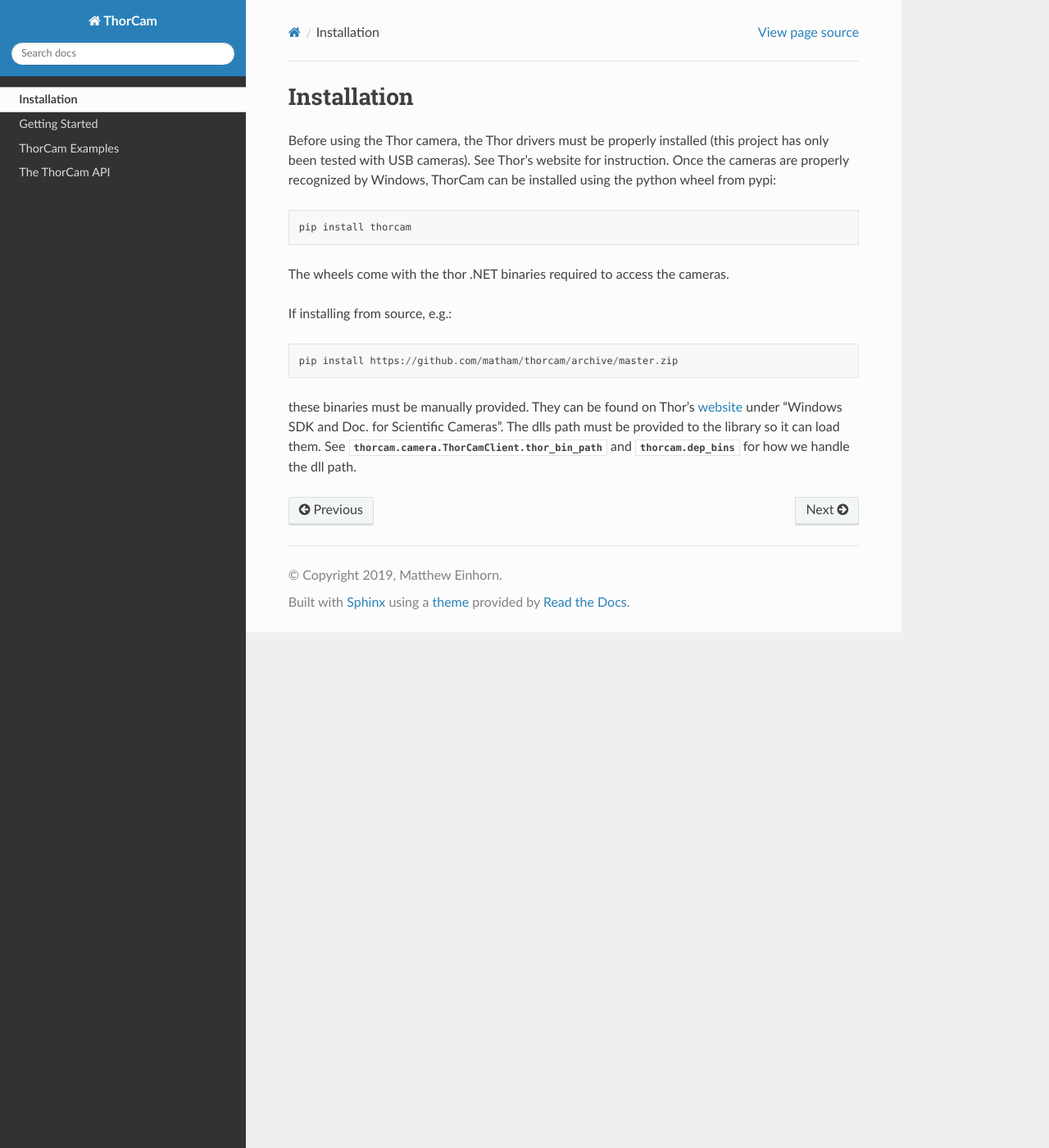
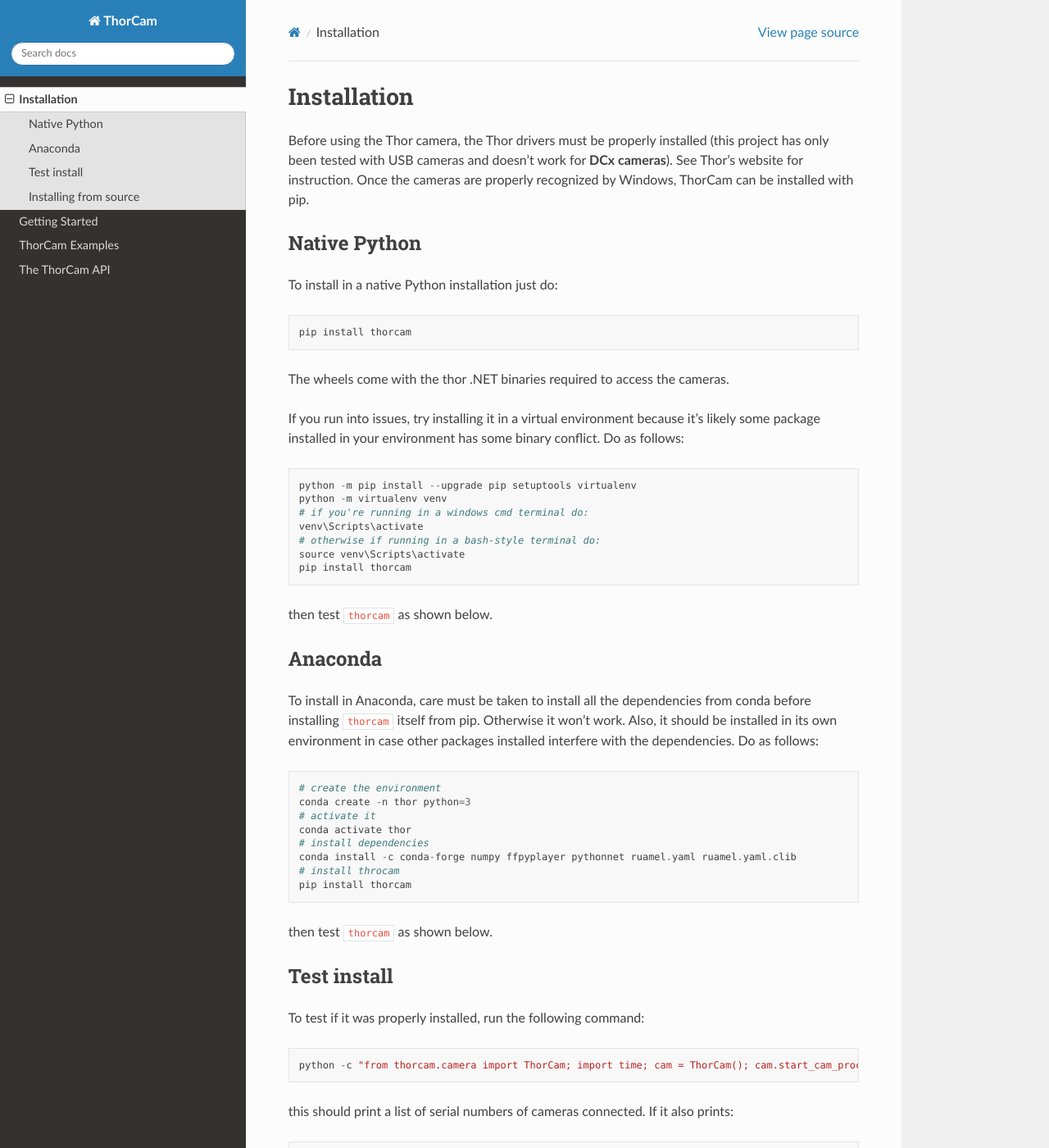
Before and after one commit to matham/thorcam, a Sphinx documentation site: the page built from doc/source/installation.rst, in a window 1280 px wide and 1400 px high. Shown: the whole window at 82% size. Built offline with Sphinx 7.4.7 and the Read the Docs theme 2.0.0, drawn with Linux system fonts in a browser that asks for light colours; some of the changed text lies outside the part shown.

Commit message:
Expand install instructions.

```diff
--- a/doc/source/examples.rst
+++ b/doc/source/examples.rst
@@ -29,9 +29,9 @@
     >>> cam.start_cam_process()
     >>> # get list of attached cams
     >>> cam.refresh_cameras()
-    Received "serials" with value "['05761']"
+    Received "serials" with value "['03756']"
     >>> # open the camera
-    >>> cam.open_camera('05761')
+    >>> cam.open_camera('03756')
     Received "settings" with value "{'binning_x': 1, 'binning_x_range': [1, 24], ..."
     Received "cam_open" with value "None"
     >>> cam.exposure_range
--- a/doc/source/installation.rst
+++ b/doc/source/installation.rst
@@ -5,21 +5,76 @@
 *************
 
 Before using the Thor camera, the Thor drivers must be properly installed
-(this project has only been tested with USB cameras). See
-Thor's website for instruction. Once the cameras are properly recognized
-by Windows, ThorCam can be installed using the python wheel from pypi::
+(this project has only been tested with USB cameras and doesn't work for
+**DCx cameras**). See Thor's website for instruction. Once the cameras are
+properly recognized by Windows, ThorCam can be installed with pip.
+
+Native Python
+-------------
+
+To install in a native Python installation just do::
 
     pip install thorcam
 
 The wheels come with the thor .NET binaries required to access the cameras.
 
-If installing from source, e.g.::
+If you run into issues, try installing it in a virtual environment because it's likely
+some package installed in your environment has some binary conflict. Do as follows::
 
-    pip install https://github.com/matham/thorcam/archive/master.zip
+    python -m pip install --upgrade pip setuptools virtualenv
+    python -m virtualenv venv
+    # if you're running in a windows cmd terminal do:
+    venv\Scripts\activate
+    # otherwise if running in a bash-style terminal do:
+    source venv\Scripts\activate
+    pip install thorcam
 
-these binaries must be manually provided. They can be found on Thor's
+then test ``thorcam`` as shown below.
+
+Anaconda
+--------
+
+To install in Anaconda, care must be taken to install all the dependencies from
+conda before installing ``thorcam`` itself from pip. Otherwise it won't work.
+Also, it should be installed in its own environment in case other packages installed
+interfere with the dependencies. Do as follows::
+
+    # create the environment
+    conda create -n thor python=3
+    # activate it
+    conda activate thor
+    # install dependencies
+    conda install -c conda-forge numpy ffpyplayer pythonnet ruamel.yaml ruamel.yaml.clib
+    # install throcam
+    pip install thorcam
+
+then test ``thorcam`` as shown below.
+
+Test install
+------------
+
+To test if it was properly installed, run the following command::
+
+    python -c "from thorcam.camera import ThorCam; import time; cam = ThorCam(); cam.start_cam_process(); cam.refresh_cameras(); time.sleep(5); print(cam.serials); cam.stop_cam_process(join=True)"
+
+this should print a list of serial numbers of cameras connected. If it also prints::
+
+    EDT pdv open failed.
+    Check board installation and unit number, and try restarting the computer
+
+just ignore it as it doesn't seem to affect the camera functioning and it's unclear the
+source of this.
+
+Installing from source
+----------------------
+
+If installing from source rather then using a pre-compiled wheel containing all
+the thor binary dependencies, first make sure the thor binaries are manually
+provided. They can be found on Thor's
 `website <https://www.thorlabs.com/software_pages/ViewSoftwarePage.cfm?Code=ThorCam>`_
 under "Windows SDK and Doc. for Scientific Cameras". The dlls path must be
 provided to the library so it can load them.
 See :attr:`thorcam.camera.ThorCamClient.thor_bin_path` and :attr:`thorcam.dep_bins`
-for how we handle the dll path.
+for how we handle the dll path. Them do::
+
+    pip install https://github.com/matham/thorcam/archive/master.zip
```
Also changed, not shown: README.md (+7 -5 lines).
